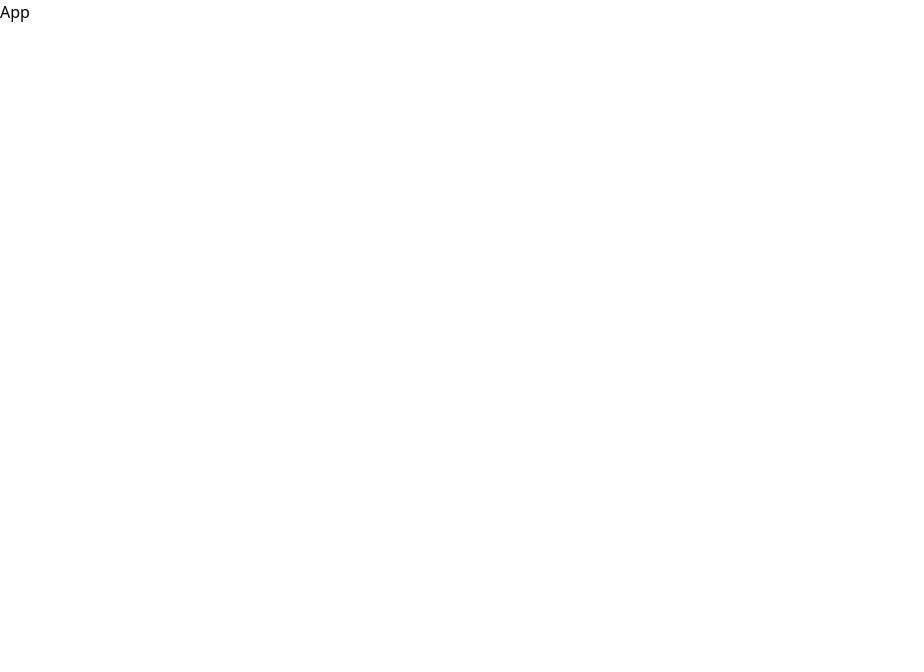
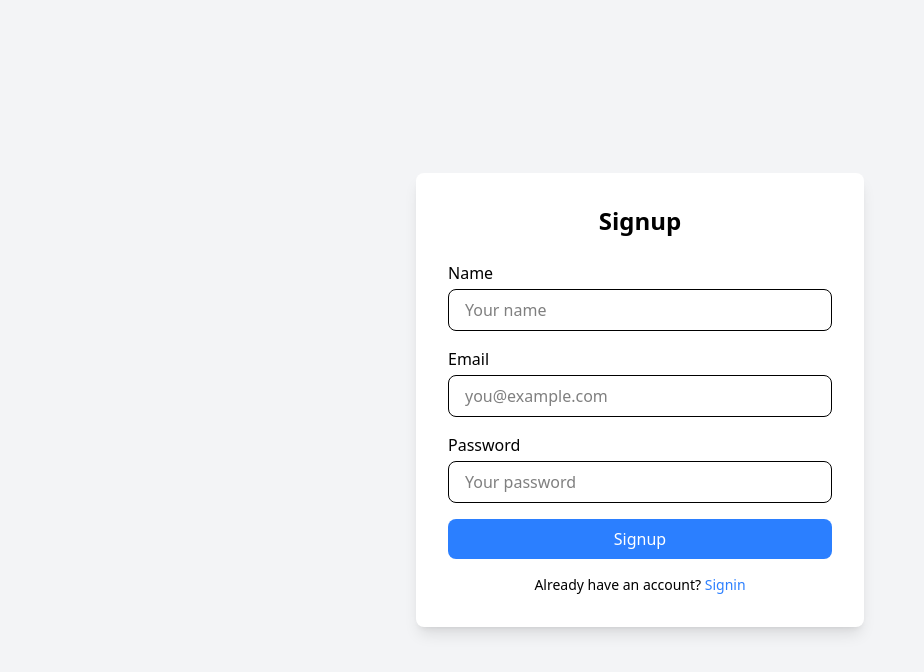
Before and after one commit to gouravp11/LearnEase, a React (Vite) app in the folder client/: page /signup in a window 1280 px wide. Shown: the top 672 px of the page, without its empty margins (0-924 px from the left). Built offline with nearby package versions, Linux system fonts and the light colour scheme.

Commit message:
Client Add: signin, signup page with routing

```diff
--- a/client/package.json
+++ b/client/package.json
@@ -15,6 +15,7 @@
         "axios": "^1.13.2",
         "react": "^19.2.0",
         "react-dom": "^19.2.0",
+        "react-router-dom": "^7.11.0",
         "tailwindcss": "^4.1.18"
     },
     "devDependencies": {
--- a/client/src/App.jsx
+++ b/client/src/App.jsx
@@ -1,7 +1,16 @@
-import React from "react";
+import { BrowserRouter as Router, Routes, Route } from "react-router-dom";
+import Signin from "./pages/Signin";
+import Signup from "./pages/Signup";
 
 const App = () => {
-    return <div>App</div>;
+    return (
+        <Router>
+            <Routes>
+                <Route path="/signin" element={<Signin />} />
+                <Route path="/signup" element={<Signup />} />
+            </Routes>
+        </Router>
+    );
 };
 
 export default App;
--- /dev/null
+++ b/client/src/pages/Signin.jsx
@@ -0,0 +1,85 @@
+import { useState } from "react";
+import { useNavigate } from "react-router-dom";
+import { signin } from "../api/auth";
+
+const Signin = () => {
+    const navigate = useNavigate();
+
+    const [email, setEmail] = useState("");
+    const [password, setPassword] = useState("");
+    const [error, setError] = useState("");
+
+    const handleSubmit = async (e) => {
+        e.preventDefault();
+        setError("");
+
+        if (!email || !password) {
+            setError("Please fill all fields");
+            return;
+        }
+
+        try {
+            const response = await signin({ email, password });
+            console.log(response.data);
+
+            // Redirect to dashboard
+            navigate("/");
+        } catch (err) {
+            console.error(err);
+            setError(err.response?.data?.message || "Signin failed");
+        }
+    };
+
+    return (
+        <div className="flex items-center justify-center min-h-screen bg-gray-100">
+            <div className="bg-white p-8 rounded-lg shadow-lg w-full max-w-md">
+                <h1 className="text-2xl font-semibold mb-6 text-center">Sign in</h1>
+
+                {error && <div className="text-red-500 mb-4">{error}</div>}
+
+                <form onSubmit={handleSubmit} className="space-y-4">
+                    <div>
+                        <label className="block mb-1 font-medium">Email</label>
+                        <input
+                            type="email"
+                            value={email}
+                            onChange={(e) => setEmail(e.target.value)}
+                            className="w-full px-4 py-2 border rounded-lg focus:outline-none focus:ring-2 focus:ring-blue-500"
+                            placeholder="you@example.com"
+                        />
+                    </div>
+
+                    <div>
+                        <label className="block mb-1 font-medium">Password</label>
+                        <input
+                            type="password"
+                            value={password}
+                            onChange={(e) => setPassword(e.target.value)}
+                            className="w-full px-4 py-2 border rounded-lg focus:outline-none focus:ring-2 focus:ring-blue-500"
+                            placeholder="Your password"
+                        />
+                    </div>
+
+                    <button
+                        type="submit"
+                        className="w-full bg-blue-500 text-white py-2 rounded-lg hover:bg-blue-600 transition"
+                    >
+                        Sign in
+                    </button>
+                </form>
+
+                <p className="text-sm mt-4 text-center">
+                    Don’t have an account?{" "}
+                    <span
+                        className="text-blue-500 cursor-pointer hover:underline"
+                        onClick={() => navigate("/signup")}
+                    >
+                        Sign up
+                    </span>
+                </p>
+            </div>
+        </div>
+    );
+};
+
+export default Signin;
--- /dev/null
+++ b/client/src/pages/Signup.jsx
@@ -0,0 +1,97 @@
+import { useState } from "react";
+import { useNavigate } from "react-router-dom";
+import { signup } from "../api/auth";
+
+const Signup = () => {
+    const navigate = useNavigate();
+
+    const [name, setName] = useState("");
+    const [email, setEmail] = useState("");
+    const [password, setPassword] = useState("");
+    const [error, setError] = useState("");
+
+    const handleSubmit = async (e) => {
+        e.preventDefault();
+        setError("");
+
+        if (!name || !email || !password) {
+            setError("Please fill all fields");
+            return;
+        }
+
+        try {
+            const response = await signup({ name, email, password });
+            console.log(response.data);
+
+            // Redirect to signin page after successful signup
+            navigate("/signin");
+        } catch (err) {
+            console.error(err);
+            setError(err.response?.data?.message || "Signup failed");
+        }
+    };
+
+    return (
+        <div className="flex items-center justify-center min-h-screen bg-gray-100">
+            <div className="bg-white p-8 rounded-lg shadow-lg w-full max-w-md">
+                <h1 className="text-2xl font-semibold mb-6 text-center">Signup</h1>
+
+                {error && <div className="text-red-500 mb-4">{error}</div>}
+
+                <form onSubmit={handleSubmit} className="space-y-4">
+                    <div>
+                        <label className="block mb-1 font-medium">Name</label>
+                        <input
+                            type="text"
+                            value={name}
+                            onChange={(e) => setName(e.target.value)}
+                            className="w-full px-4 py-2 border rounded-lg focus:outline-none focus:ring-2 focus:ring-blue-500"
+                            placeholder="Your name"
+                        />
+                    </div>
+
+                    <div>
+                        <label className="block mb-1 font-medium">Email</label>
+                        <input
+                            type="email"
+                            value={email}
+                            onChange={(e) => setEmail(e.target.value)}
+                            className="w-full px-4 py-2 border rounded-lg focus:outline-none focus:ring-2 focus:ring-blue-500"
+                            placeholder="you@example.com"
+                        />
+                    </div>
+
+                    <div>
+                        <label className="block mb-1 font-medium">Password</label>
+                        <input
+                            type="password"
+                            value={password}
+                            onChange={(e) => setPassword(e.target.value)}
+                            className="w-full px-4 py-2 border rounded-lg focus:outline-none focus:ring-2 focus:ring-blue-500"
+                            placeholder="Your password"
+                        />
+                    </div>
+
+                    <button
+                        type="submit"
+                        className="w-full bg-blue-500 text-white py-2 rounded-lg hover:bg-blue-600 transition"
+                    >
+                        Signup
+                    </button>
+                </form>
+
+                <p className="text-sm mt-4 text-center">
+                    Already have an account?{" "}
+                    <span
+                        className="text-blue-500 cursor-pointer hover:underline"
+                        onClick={() => navigate("/signin")}
+                    >
+                        Signin
+                    </span>
+                </p>
+            </div>
+        </div>
+    );
+};
+
+export default Signup;
```
Also changed, not shown: 1 other file (tests, documents, lock files or other folders).
